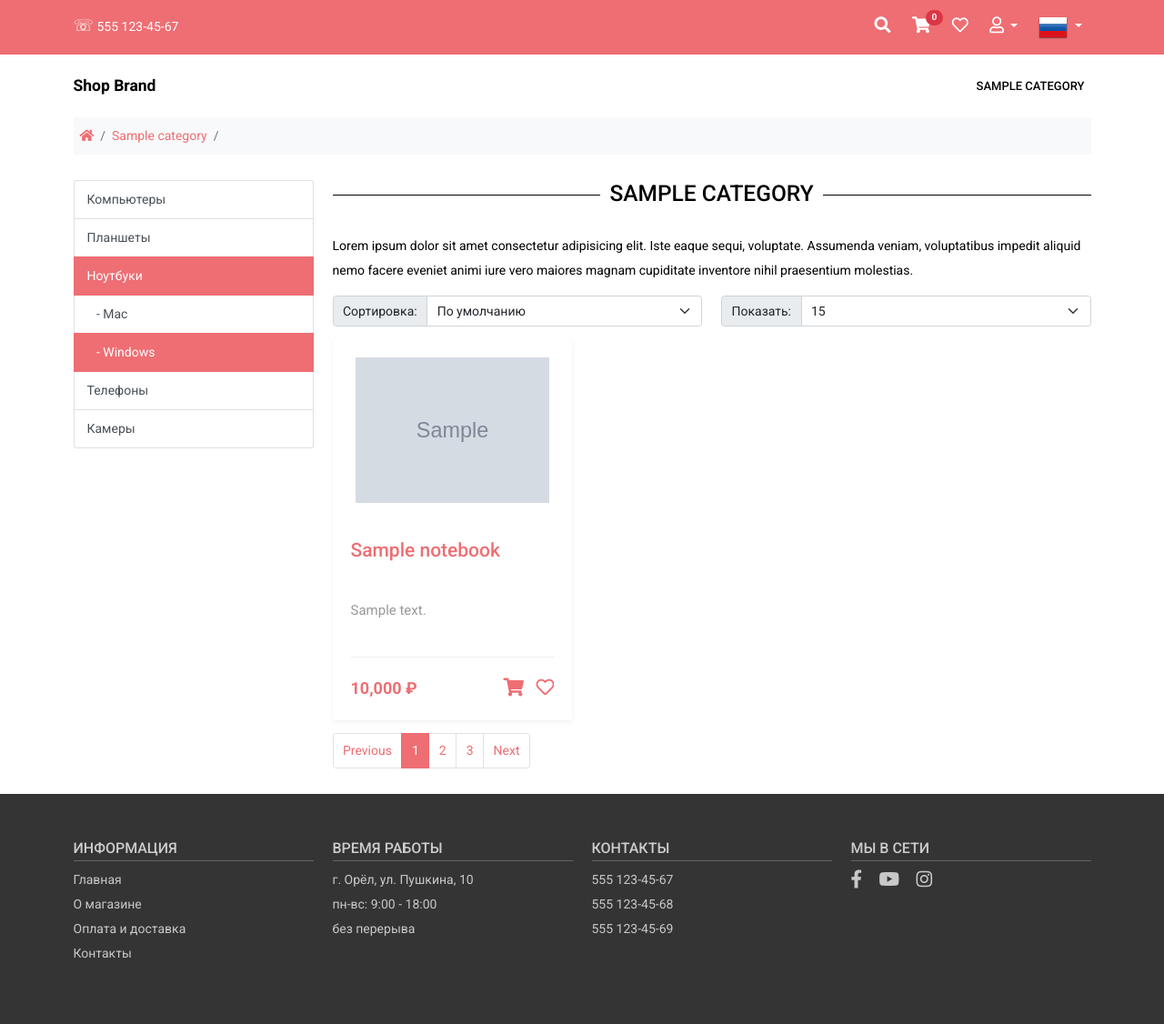
After one commit to OlegRemizoff/E-shop, a Django app: page /category/1/ in a window 1280 px wide. The commit adds this page. Shown: the whole page at 91% size. Run offline with Django 4.2, Linux system fonts and the light colour scheme; tables that the repository leaves empty hold one stand-in row (values such as "Sample post"); grey boxes marked "Sample" are stand-in pictures; some libraries are stand-ins or nearby versions.

Commit message:
ProductByCategoryView

```diff
--- a/src/shop/admin.py
+++ b/src/shop/admin.py
@@ -6,7 +6,7 @@ from .models import Category, SmartPhone, Notebook
 
 
 class CategoryAdmin(admin.ModelAdmin):
-    list_display = ('name', 'slug',)
+    list_display = ('id', 'name', 'slug',)
     prepopulated_fields = {"slug": ("name",)}
 
 
--- a/src/shop/models.py
+++ b/src/shop/models.py
@@ -1,7 +1,6 @@
 from django.db import models
 from django.urls import reverse
 from django.contrib.contenttypes.models import ContentType
-
 
 
 class LatestProductsManager:
@@ -17,10 +16,10 @@ class LatestProductsManager:
 
         return products
 
+
 class LatestProducts:
 
     objects = LatestProductsManager()
-
 
 
 class Category(models.Model):
@@ -35,7 +34,8 @@ class Category(models.Model):
     def __str__(self) -> str:
         return self.name
 
-
+    def get_absolute_url(self):
+        return reverse('shop:product_category', args=[self.id])
 
 
 class Product(models.Model):
@@ -61,8 +61,6 @@ class Product(models.Model):
         return reverse('shop:product_detail', args=[self.category.slug, self.slug])
 
 
-
-
 class SmartPhone(Product):
     '''Смартфоны'''
     os = models.CharField('Операционная система', max_length=255, blank=True)
@@ -84,7 +82,6 @@ class SmartPhone(Product):
         return f'{self.category.name} {self.title}'
 
 
-
 class Notebook(Product):
     '''Ноутбуки'''
     os = models.CharField('Операционная система', max_length=255, blank=True)
--- /dev/null
+++ b/src/shop/templates/shop/category_list.html
@@ -0,0 +1,121 @@
+{% extends 'base.html' %}
+{% load static %}
+
+
+{% block content %}
+
+<div class="container">
+	<nav aria-label="breadcrumb">
+		<ol class="breadcrumb bg-light p-2">
+			<li class="breadcrumb-item"><a href="index.html"><i class="fas fa-home"></i></a></li>
+			<li class="breadcrumb-item"><a href="#">{{ category.first.category}}</a></li>
+			<li class="breadcrumb-item active" aria-current="page"></li>
+		</ol>
+	</nav>
+</div>
+
+
+<div class="container py-3">
+	<div class="row">
+
+		<div class="col-lg-3 sidebar">
+
+			<div class="mb-2 sidebar-toggler">
+				<button class="btn btn-light" type="button">Категории <i
+						class="fas fa-chevron-circle-down"></i></button>
+			</div>
+
+			<div class="sidebar-toggle sticky-top">
+				<div class="list-group">
+					<a href="#" class="list-group-item list-group-item-action">Компьютеры</a>
+					<a href="#" class="list-group-item list-group-item-action">Планшеты</a>
+					<a href="#" class="list-group-item list-group-item-action active">Ноутбуки</a>
+					<a href="#" class="list-group-item list-group-item-action">&nbsp;&nbsp;&nbsp;- Mac</a>
+					<a href="#" class="list-group-item list-group-item-action active">&nbsp;&nbsp;&nbsp;- Windows</a>
+					<a href="#" class="list-group-item list-group-item-action">Телефоны</a>
+					<a href="#" class="list-group-item list-group-item-action">Камеры</a>
+				</div>
+			</div>
+
+		</div>
+
+		<div class="col-lg-9 category-content">
+			<h3 class="section-title">{{ category.first.category }}</h3>
+
+			<p>Lorem ipsum dolor sit amet consectetur adipisicing elit. Iste eaque sequi, voluptate. Assumenda veniam,
+				voluptatibus impedit aliquid nemo facere eveniet animi iure vero maiores magnam cupiditate inventore
+				nihil praesentium molestias.</p>
+
+			<div class="row">
+				<div class="col-sm-6">
+					<div class="input-group mb-3">
+						<label class="input-group-text" for="input-sort">Сортировка:</label>
+						<select class="form-select" id="input-sort">
+							<option selected>По умолчанию</option>
+							<option value="1">Название (А - Я)</option>
+							<option value="2">Название (Я - А)</option>
+							<option value="3">Цена (низкая > высокая)</option>
+							<option value="3">Цена (высокая > низкая)</option>
+						</select>
+					</div>
+				</div>
+
+				<div class="col-sm-6">
+					<div class="input-group mb-3">
+						<label class="input-group-text" for="input-sort">Показать:</label>
+						<select class="form-select" id="input-sort">
+							<option selected>15</option>
+							<option value="1">25</option>
+							<option value="2">50</option>
+							<option value="3">75</option>
+							<option value="3">100</option>
+						</select>
+					</div>
+				</div>
+			</div>
+
+			<div class="row">
+				{% for item in category %}
+				<div class="col-lg-4 col-sm-6 mb-3">
+					<div class="product-card">
+						<div class="product-tumb">
+							<a href="{{ note.get_absolute_url }}"><img src="{{ item.image.url }}" alt=""></a>
+						</div>
+						<div class="product-details">
+							<h4><a href="{{ item.get_absolute_url }}">{{ item.title }}</a></h4>
+							<p>{{ item.description }}</p>
+							<div class="product-bottom-details d-flex justify-content-between">
+								<div class="product-price">{{ item.price }} &#8381;</div>
+								<div class="product-links">
+									<a href="#"><i
+											class="fas fa-shopping-cart"></i></a>
+									<a href="#"><i class="far fa-heart"></i></a>
+								</div>
+							</div>
+						</div>
+					</div>
+				</div>
+				{% endfor %}
+			</div>
+
+			<div class="row">
+				<div class="col-md-12">
+					<nav aria-label="Page navigation example">
+						<ul class="pagination">
+							<li class="page-item"><a class="page-link" href="#">Previous</a></li>
+							<li class="page-item active"><a class="page-link" href="#">1</a></li>
+							<li class="page-item"><a class="page-link" href="#">2</a></li>
+							<li class="page-item"><a class="page-link" href="#">3</a></li>
+							<li class="page-item"><a class="page-link" href="#">Next</a></li>
+						</ul>
+					</nav>
+				</div>
+
+			</div>
+
+		</div>
+
+	</div>
+</div>
+
+{% endblock %}
--- /dev/null
+++ b/src/shop/templatetags/mytags.py
@@ -0,0 +1,8 @@
+from django import template
+from shop.models import Category
+register = template.Library()
+
+
+@register.simple_tag()
+def get_categories():
+    return Category.objects.all()
--- a/src/shop/urls.py
+++ b/src/shop/urls.py
@@ -1,5 +1,5 @@
 from django.urls import path
-from .views import HomeView, ProductDetailView
+from .views import HomeView, ProductDetailView,  ProductByCategoryView
 
 
 app_name = "shop"
@@ -7,4 +7,6 @@ app_name = "shop"
 urlpatterns = [
     path('', HomeView.as_view(), name="home"),
     path('products/<str:model_name>/<str:slug>/', ProductDetailView.as_view(), name="product_detail"),
+    path("category/<int:pk>/", ProductByCategoryView.as_view(), name='product_category'),
+
 ]
--- a/src/shop/views.py
+++ b/src/shop/views.py
@@ -1,7 +1,7 @@
-from django.shortcuts import render, get_list_or_404
-from django.views.generic import View, DeleteView
+from django.shortcuts import render
+from django.views.generic import View, DetailView
 
-from .models import LatestProducts,  Category, Notebook, SmartPhone
+from .models import LatestProducts, Notebook, SmartPhone
 
 
 # Create your views here.
@@ -15,7 +15,7 @@ class HomeView(View):
         return render(request, 'shop/index.html', {"products": products})
 
 
-class ProductDetailView(DeleteView):
+class ProductDetailView(DetailView):
 
     MODEL_MODEL_CLASS = {
         "notebooks": Notebook,
@@ -33,3 +33,18 @@ class ProductDetailView(DeleteView):
     context_object_name = "product"
     template_name = 'shop/detail.html'
     slug_url_kwarg = 'slug'
+
+
+class ProductByCategoryView(View):
+
+    CATEGORY_MODEL_CLASS = {
+        1: Notebook,
+        2: SmartPhone,
+
+    }
+
+    def get(self, request, *args, **kwargs):
+        # pk = kwargs.get('id')
+        category_model = self.CATEGORY_MODEL_CLASS[kwargs['pk']]
+        category = category_model._base_manager.all()
+        return render(request, 'shop/category_list.html', {'category': category})
--- a/src/templates/base.html
+++ b/src/templates/base.html
@@ -1,4 +1,6 @@
 {% load static %}
+{% load mytags %}
+
 <!doctype html>
 <html lang="en">
 
@@ -145,13 +147,14 @@
 
                         <div class="collapse navbar-collapse" id="navbarSupportedContent">
                             <ul class="navbar-nav ms-auto mb-2 mb-lg-0">
+                                {% get_categories as categories %} <!-- псевдоним -->
+                                {% for item in categories %}
+
                                 <li class="nav-item">
-                                    <a class="nav-link" href="category.html">Компьютеры</a>
+                                    <a class="nav-link" href="{{ item.get_absolute_url }}">{{ item.name }}</a>
                                 </li>
-                                <li class="nav-item">
-                                    <a class="nav-link" href="category.html">Планшеты</a>
-                                </li>
-                                <li class="nav-item dropdown">
+                                {% endfor %}
+                                <!-- <li class="nav-item dropdown">
                                     <a class="nav-link dropdown-toggle" href="#" id="navbarDropdown" role="button"
                                         data-bs-toggle="dropdown" aria-expanded="false">
                                         Ноутбуки
@@ -160,13 +163,8 @@
                                         <li><a class="dropdown-item" href="category.html">Mac</a></li>
                                         <li><a class="dropdown-item" href="category.html">Windows</a></li>
                                     </ul>
-                                </li>
-                                <li class="nav-item">
-                                    <a class="nav-link" href="category.html">Телефоны</a>
-                                </li>
-                                <li class="nav-item">
-                                    <a class="nav-link" href="category.html">Камеры</a>
-                                </li>
+                                </li> -->
+
                             </ul>
                         </div>
 
```
Also changed, not shown: src/shop/templates/shop/list.html (deleted, +0 -9 lines), src/shop/templatetags/__init__.py (added).
